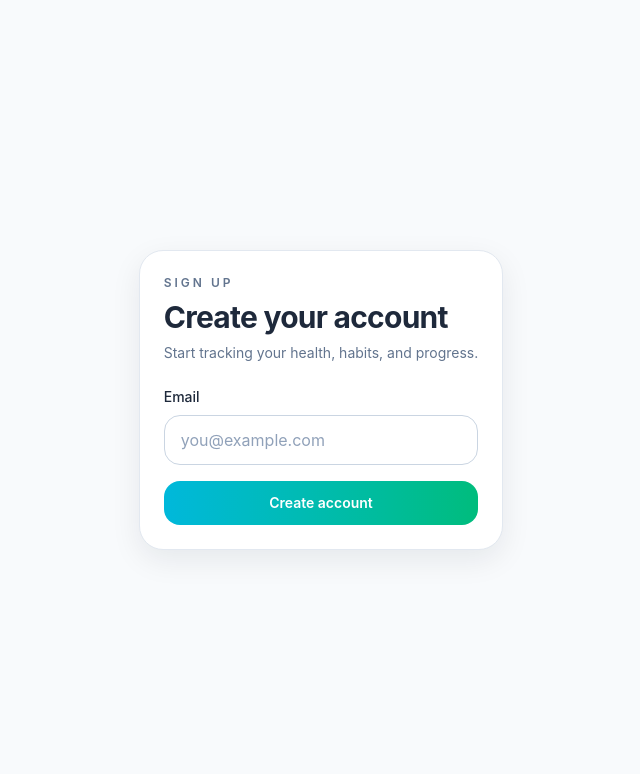
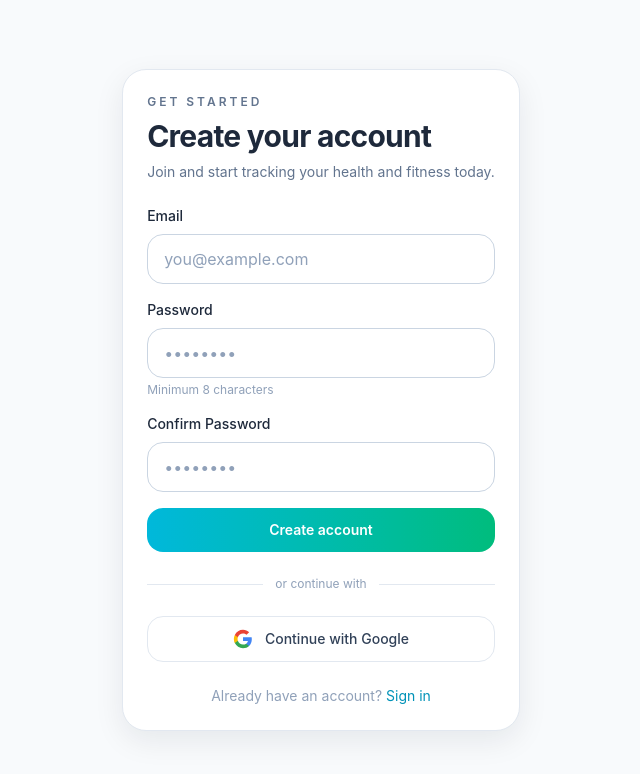
Before and after one commit to niallmoneill-ctrl/Upgrade-your-body, a Next.js app: page /signup in a window 1280 px wide. Shown: the top 774 px of the page, without its empty margins (319-959 px from the left). Built offline with nearby package versions, Linux system fonts and the light colour scheme.

Commit message:
feat: add Google sign in to login and signup

```diff
--- a/app/login/page.tsx
+++ b/app/login/page.tsx
@@ -18,6 +18,16 @@
   function switchMode(newMode: Mode) {
     setMode(newMode)
     setMessage(null)
+  }
+
+  async function handleGoogle() {
+    const supabase = createClient()
+    await supabase.auth.signInWithOAuth({
+      provider: 'google',
+      options: {
+        redirectTo: `${process.env.NEXT_PUBLIC_APP_URL}/auth/callback`,
+      },
+    })
   }
 
   async function handleSubmit(e: React.FormEvent) {
@@ -77,14 +87,12 @@
             : 'Sign in to access your health dashboard and tracker.'}
         </p>
 
-        {/* Auth error from callback */}
         {authError === 'auth_failed' && (
           <p className="mt-4 rounded-2xl bg-red-50 px-4 py-3 text-sm text-red-500">
             Login link expired or invalid. Please try again.
           </p>
         )}
 
-        {/* Mode toggle — only show when not in reset mode */}
         {mode !== 'reset' && (
           <div className="mt-6 flex rounded-2xl border border-slate-200 p-1">
             <button
@@ -171,7 +179,6 @@
           </p>
         )}
 
-        {/* Back to login from reset mode */}
         {mode === 'reset' && (
           <button
             type="button"
@@ -182,6 +189,38 @@
           </button>
         )}
 
+        {/* Google Sign In */}
+        {mode !== 'reset' && (
+          <>
+            <div className="my-6 flex items-center gap-3">
+              <div className="h-px flex-1 bg-slate-200" />
+              <span className="text-xs text-slate-400">or continue with</span>
+              <div className="h-px flex-1 bg-slate-200" />
+            </div>
+
+            <button
+              type="button"
+              onClick={handleGoogle}
+              className="flex w-full items-center justify-center gap-3 rounded-2xl border border-slate-200 bg-white px-4 py-3 text-sm font-medium text-slate-700 transition hover:bg-slate-50"
+            >
+              <svg className="h-5 w-5" viewBox="0 0 24 24">
+                <path fill="#4285F4" d="M22.56 12.25c0-.78-.07-1.53-.2-2.25H12v4.26h5.92c-.26 1.37-1.04 2.53-2.21 3.31v2.77h3.57c2.08-1.92 3.28-4.74 3.28-8.09z"/>
+                <path fill="#34A853" d="M12 23c2.97 0 5.46-.98 7.28-2.66l-3.57-2.77c-.98.66-2.23 1.06-3.71 1.06-2.86 0-5.29-1.93-6.16-4.53H2.18v2.84C3.99 20.53 7.7 23 12 23z"/>
+                <path fill="#FBBC05" d="M5.84 14.09c-.22-.66-.35-1.36-.35-2.09s.13-1.43.35-2.09V7.07H2.18C1.43 8.55 1 10.22 1 12s.43 3.45 1.18 4.93l3.66-2.84z"/>
+                <path fill="#EA4335" d="M12 5.38c1.62 0 3.06.56 4.21 1.64l3.15-3.15C17.45 2.09 14.97 1 12 1 7.7 1 3.99 3.47 2.18 7.07l3.66 2.84c.87-2.6 3.3-4.53 6.16-4.53z"/>
+              </svg>
+              Continue with Google
+            </button>
+          </>
+        )}
+
+        <p className="mt-6 text-center text-sm text-slate-400">
+          Don't have an account?{' '}
+          <a href="/signup" className="text-cyan-600 hover:underline">
+            Sign up
+          </a>
+        </p>
+
       </div>
     </main>
   )
--- a/app/signup/page.tsx
+++ b/app/signup/page.tsx
@@ -1,31 +1,53 @@
 'use client'
-
 import { useState } from 'react'
 import { createClient } from '@/lib/supabase/client'
 
-export default function SignupPage() {
+export default function SignUpPage() {
   const [email, setEmail] = useState('')
+  const [password, setPassword] = useState('')
+  const [confirm, setConfirm] = useState('')
   const [loading, setLoading] = useState(false)
-  const [message, setMessage] = useState('')
+  const [message, setMessage] = useState<{ text: string; type: 'success' | 'error' } | null>(null)
+
+  async function handleGoogle() {
+    const supabase = createClient()
+    await supabase.auth.signInWithOAuth({
+      provider: 'google',
+      options: {
+        redirectTo: `${process.env.NEXT_PUBLIC_APP_URL}/auth/callback`,
+      },
+    })
+  }
 
   async function handleSubmit(e: React.FormEvent) {
     e.preventDefault()
+    if (password !== confirm) {
+      setMessage({ text: 'Passwords do not match.', type: 'error' })
+      return
+    }
+    if (password.length < 8) {
+      setMessage({ text: 'Password must be at least 8 characters.', type: 'error' })
+      return
+    }
     setLoading(true)
-    setMessage('')
+    setMessage(null)
 
     const supabase = createClient()
-
-    const { error } = await supabase.auth.signInWithOtp({
+    const { error } = await supabase.auth.signUp({
       email,
+      password,
       options: {
         emailRedirectTo: `${process.env.NEXT_PUBLIC_APP_URL}/auth/callback`,
       },
     })
 
     if (error) {
-      setMessage(error.message)
+      setMessage({ text: error.message, type: 'error' })
     } else {
-      setMessage('Check your email to complete sign up.')
+      setMessage({
+        text: 'Account created! Check your email to confirm your address.',
+        type: 'success',
+      })
     }
 
     setLoading(false)
@@ -34,12 +56,13 @@
   return (
     <main className="mx-auto flex min-h-screen max-w-md items-center px-4">
       <div className="w-full rounded-3xl border border-slate-200 bg-white p-6 shadow-[0_10px_30px_rgba(15,23,42,0.08)]">
+
         <div className="text-xs font-semibold uppercase tracking-[0.25em] text-slate-500">
-          Sign up
+          Get Started
         </div>
         <h1 className="mt-2 text-3xl font-bold tracking-tight">Create your account</h1>
         <p className="mt-2 text-sm text-slate-500">
-          Start tracking your health, habits, and progress.
+          Join and start tracking your health and fitness today.
         </p>
 
         <form onSubmit={handleSubmit} className="mt-6 space-y-4">
@@ -55,18 +78,80 @@
             />
           </div>
 
+          <div>
+            <label className="mb-2 block text-sm font-medium">Password</label>
+            <input
+              type="password"
+              required
+              minLength={8}
+              value={password}
+              onChange={(e) => setPassword(e.target.value)}
+              placeholder="••••••••"
+              className="w-full rounded-2xl border border-slate-300 bg-white px-4 py-3 text-slate-900 placeholder:text-slate-400"
+            />
+            <p className="mt-1 text-xs text-slate-400">Minimum 8 characters</p>
+          </div>
+
+          <div>
+            <label className="mb-2 block text-sm font-medium">Confirm Password</label>
+            <input
+              type="password"
+              required
+              minLength={8}
+              value={confirm}
+              onChange={(e) => setConfirm(e.target.value)}
+              placeholder="••••••••"
+              className="w-full rounded-2xl border border-slate-300 bg-white px-4 py-3 text-slate-900 placeholder:text-slate-400"
+            />
+          </div>
+
           <button
             type="submit"
             disabled={loading}
             className="w-full rounded-2xl bg-gradient-to-r from-cyan-500 to-emerald-500 px-4 py-3 text-sm font-semibold text-white disabled:opacity-60"
           >
-            {loading ? 'Sending link...' : 'Create account'}
+            {loading ? 'Creating account...' : 'Create account'}
           </button>
         </form>
 
-        {message ? (
-          <p className="mt-4 text-sm text-slate-500">{message}</p>
-        ) : null}
+        {message && (
+          <p className={`mt-4 rounded-2xl px-4 py-3 text-sm ${
+            message.type === 'error'
+              ? 'bg-red-50 text-red-500'
+              : 'bg-emerald-50 text-emerald-600'
+          }`}>
+            {message.text}
+          </p>
+        )}
+
+        {/* Google Sign Up */}
+        <div className="my-6 flex items-center gap-3">
+          <div className="h-px flex-1 bg-slate-200" />
+          <span className="text-xs text-slate-400">or continue with</span>
+          <div className="h-px flex-1 bg-slate-200" />
+        </div>
+
+        <button
+          type="button"
+          onClick={handleGoogle}
+          className="flex w-full items-center justify-center gap-3 rounded-2xl border border-slate-200 bg-white px-4 py-3 text-sm font-medium text-slate-700 transition hover:bg-slate-50"
+        >
+          <svg className="h-5 w-5" viewBox="0 0 24 24">
+            <path fill="#4285F4" d="M22.56 12.25c0-.78-.07-1.53-.2-2.25H12v4.26h5.92c-.26 1.37-1.04 2.53-2.21 3.31v2.77h3.57c2.08-1.92 3.28-4.74 3.28-8.09z"/>
+            <path fill="#34A853" d="M12 23c2.97 0 5.46-.98 7.28-2.66l-3.57-2.77c-.98.66-2.23 1.06-3.71 1.06-2.86 0-5.29-1.93-6.16-4.53H2.18v2.84C3.99 20.53 7.7 23 12 23z"/>
+            <path fill="#FBBC05" d="M5.84 14.09c-.22-.66-.35-1.36-.35-2.09s.13-1.43.35-2.09V7.07H2.18C1.43 8.55 1 10.22 1 12s.43 3.45 1.18 4.93l3.66-2.84z"/>
+            <path fill="#EA4335" d="M12 5.38c1.62 0 3.06.56 4.21 1.64l3.15-3.15C17.45 2.09 14.97 1 12 1 7.7 1 3.99 3.47 2.18 7.07l3.66 2.84c.87-2.6 3.3-4.53 6.16-4.53z"/>
+          </svg>
+          Continue with Google
+        </button>
+
+        <p className="mt-6 text-center text-sm text-slate-400">
+          Already have an account?{' '}
+          <a href="/login" className="text-cyan-600 hover:underline">
+            Sign in
+          </a>
+        </p>
+
       </div>
     </main>
   )
```
